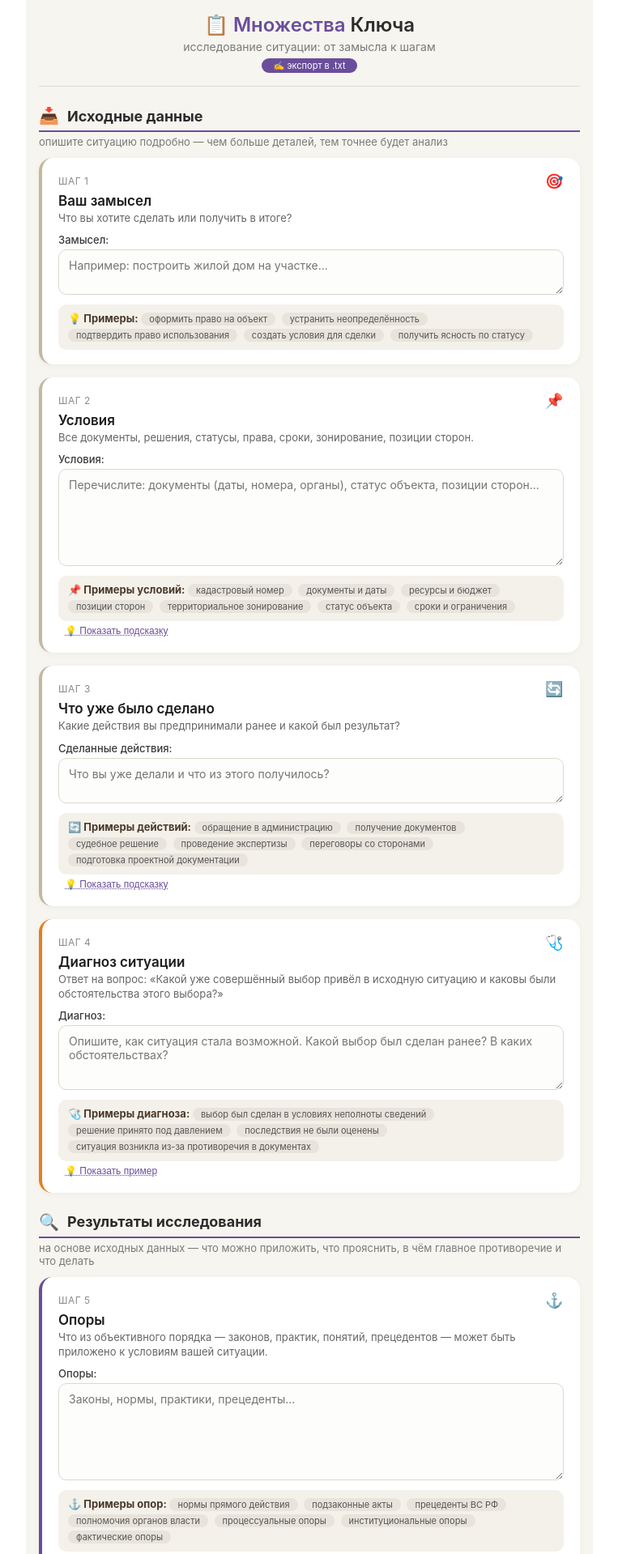
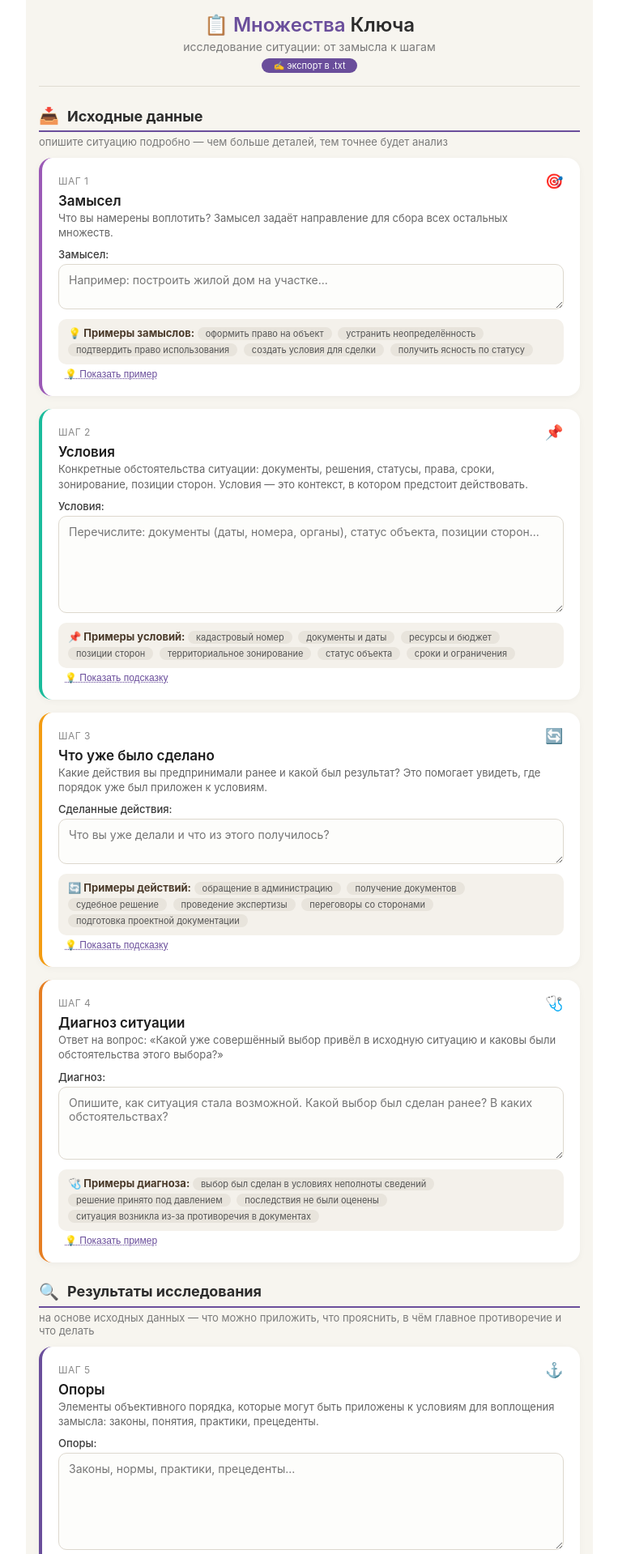
Before and after one commit to SergSi/land-use-art, a Jekyll site: the page mnozhestva-app.html, which Jekyll copies as it is, in a window 1280 px wide. Shown: the top 1919 px of the page at 81% size, without its empty margins (258-1021 px from the left). Built offline with Jekyll 4.4.1, drawn with Linux system fonts in a browser that asks for light colours; some of the changed text lies outside the part shown.

Commit message:
Update mnozhestva-app.html

```diff
--- a/mnozhestva-app.html
+++ b/mnozhestva-app.html
@@ -95,6 +95,10 @@
         border-left-color: #e67e22;
     }
 
+    .set-card.intent {
+        border-left-color: #9b59b6;
+    }
+
     .set-card.opory {
         border-left-color: #6a4e9b;
     }
@@ -109,6 +113,14 @@
 
     .set-card.critical {
         border-left-color: #e74c3c;
+    }
+
+    .set-card.done {
+        border-left-color: #f39c12;
+    }
+
+    .set-card.conditions {
+        border-left-color: #1abc9c;
     }
 
     .set-card .set-label {
@@ -172,6 +184,10 @@
 
     .set-card .field-group textarea.small {
         min-height: 56px;
+    }
+
+    .set-card .field-group textarea.medium {
+        min-height: 90px;
     }
 
     .set-card .field-group textarea.large {
@@ -472,36 +488,41 @@
     </div>
     <div class="section-sub">опишите ситуацию подробно — чем больше деталей, тем точнее будет анализ</div>
 
-    <!-- КАРТОЧКА: ЗАМЫСЕЛ -->
-    <div class="set-card">
+    <!-- КАРТОЧКА: ЗАМЫСЕЛ (ШАГ 1) -->
+    <div class="set-card intent">
         <div class="set-label">
             <span>ШАГ 1</span>
             <span class="set-icon">🎯</span>
         </div>
-        <div class="set-title">Ваш замысел</div>
-        <div class="set-desc">Что вы хотите сделать или получить в итоге?</div>
+        <div class="set-title">Замысел</div>
+        <div class="set-desc">Что вы намерены воплотить? Замысел задаёт направление для сбора всех остальных множеств.</div>
         <div class="field-group">
             <label for="s-intent">Замысел:</label>
             <textarea id="s-intent" class="small" placeholder="Например: построить жилой дом на участке..."></textarea>
         </div>
         <div class="examples">
-            <strong>💡 Примеры:</strong>
+            <strong>💡 Примеры замыслов:</strong>
                 <span class="tag">оформить право на объект</span>
                 <span class="tag">устранить неопределённость</span>
                 <span class="tag">подтвердить право использования</span>
                 <span class="tag">создать условия для сделки</span>
                 <span class="tag">получить ясность по статусу</span>
         </div>
+        <button class="hint-toggle" onclick="toggleHint('intent-hint')">💡 Показать пример</button>
+        <div class="hint" id="intent-hint">
+            <strong>Пример замысла:</strong><br>
+            Получить разрешение на строительство жилого дома на земельном участке в г. Геленджик.
+        </div>
     </div>
 
-    <!-- КАРТОЧКА: УСЛОВИЯ -->
-    <div class="set-card">
+    <!-- КАРТОЧКА: УСЛОВИЯ (ШАГ 2) -->
+    <div class="set-card conditions">
         <div class="set-label">
             <span>ШАГ 2</span>
             <span class="set-icon">📌</span>
         </div>
         <div class="set-title">Условия</div>
-        <div class="set-desc">Все документы, решения, статусы, права, сроки, зонирование, позиции сторон.</div>
+        <div class="set-desc">Конкретные обстоятельства ситуации: документы, решения, статусы, права, сроки, зонирование, позиции сторон. Условия — это контекст, в котором предстоит действовать.</div>
         <div class="field-group">
             <label for="s-conditions">Условия:</label>
             <textarea id="s-conditions" class="large" placeholder="Перечислите: документы (даты, номера, органы), статус объекта, позиции сторон..."></textarea>
@@ -529,14 +550,14 @@
         </div>
     </div>
 
-    <!-- КАРТОЧКА: ЧТО УЖЕ БЫЛО СДЕЛАНО -->
-    <div class="set-card">
+    <!-- КАРТОЧКА: ЧТО УЖЕ БЫЛО СДЕЛАНО (ШАГ 3) -->
+    <div class="set-card done">
         <div class="set-label">
             <span>ШАГ 3</span>
             <span class="set-icon">🔄</span>
         </div>
         <div class="set-title">Что уже было сделано</div>
-        <div class="set-desc">Какие действия вы предпринимали ранее и какой был результат?</div>
+        <div class="set-desc">Какие действия вы предпринимали ранее и какой был результат? Это помогает увидеть, где порядок уже был приложен к условиям.</div>
         <div class="field-group">
             <label for="s-done">Сделанные действия:</label>
             <textarea id="s-done" class="small" placeholder="Что вы уже делали и что из этого получилось?"></textarea>
@@ -561,7 +582,7 @@
         </div>
     </div>
 
-    <!-- НОВАЯ КАРТОЧКА: ДИАГНОЗ СИТУАЦИИ (Статья 8, 11) -->
+    <!-- КАРТОЧКА: ДИАГНОЗ СИТУАЦИИ (ШАГ 4) -->
     <div class="set-card diagnosis">
         <div class="set-label">
             <span>ШАГ 4</span>
@@ -596,14 +617,14 @@
     </div>
     <div class="section-sub">на основе исходных данных — что можно приложить, что прояснить, в чём главное противоречие и что делать</div>
 
-    <!-- КАРТОЧКА: ОПОРЫ -->
+    <!-- КАРТОЧКА: ОПОРЫ (ШАГ 5) -->
     <div class="set-card opory">
         <div class="set-label">
             <span>ШАГ 5</span>
             <span class="set-icon">⚓</span>
         </div>
         <div class="set-title">Опоры</div>
-        <div class="set-desc">Что из объективного порядка — законов, практик, понятий, прецедентов — может быть приложено к условиям вашей ситуации.</div>
+        <div class="set-desc">Элементы объективного порядка, которые могут быть приложены к условиям для воплощения замысла: законы, понятия, практики, прецеденты.</div>
         <div class="field-group">
             <label for="s-supports">Опоры:</label>
             <textarea id="s-supports" class="large" placeholder="Законы, нормы, практики, прецеденты..."></textarea>
@@ -631,14 +652,14 @@
         </div>
     </div>
 
-    <!-- КАРТОЧКА: ВОПРОСЫ -->
+    <!-- КАРТОЧКА: ВОПРОСЫ (ШАГ 6) -->
     <div class="set-card voprosy">
         <div class="set-label">
             <span>ШАГ 6</span>
             <span class="set-icon">❓</span>
         </div>
         <div class="set-title">Вопросы</div>
-        <div class="set-desc">Что нужно прояснить, чтобы замысел получил опору в условиях. Вопросы проверяются критерием: «Приближает ли ответ на этот вопрос к пониманию главного противоречия?»</div>
+        <div class="set-desc">Всё, что должно быть прояснено на границе между опорами и условиями. Вопросы проверяются критерием: «Приближает ли прояснение этого вопроса к пониманию главного противоречия?»</div>
         <div class="field-group">
             <label for="s-questions">Вопросы:</label>
             <textarea id="s-questions" class="large" placeholder="Что нужно проверить, уточнить, выяснить?"></textarea>
@@ -665,17 +686,17 @@
         </div>
     </div>
 
-    <!-- КАРТОЧКА: КРИТИЧЕСКИЙ ОСТАТОК -->
+    <!-- КАРТОЧКА: КРИТИЧЕСКИЙ ОСТАТОК (ШАГ 7) -->
     <div class="set-card critical">
         <div class="set-label">
             <span>ШАГ 7</span>
             <span class="set-icon">🔴</span>
         </div>
         <div class="set-title">Критический остаток</div>
-        <div class="set-desc">Главное противоречие — диагноз ситуации. Устранение этого остатка разрешает большинство производных проблем.</div>
+        <div class="set-desc">Главное противоречие, которое держит ситуацию и мешает воплощению замысла. Это диагноз, сформулированный как противоречие. Устранение этого остатка разрешает большинство производных проблем.</div>
         <div class="field-group">
             <label for="s-critical">Критический остаток:</label>
-            <textarea id="s-critical" class="small" placeholder="Главное противоречие в 1-3 предложениях"></textarea>
+            <textarea id="s-critical" class="medium" placeholder="Главное противоречие в 1-3 предложениях"></textarea>
         </div>
         <div class="examples">
             <strong>🔴 Примеры критических остатков:</strong>
@@ -692,14 +713,14 @@
         </div>
     </div>
 
-    <!-- КАРТОЧКА: ШАГИ -->
+    <!-- КАРТОЧКА: ШАГИ (ШАГ 8) -->
     <div class="set-card shagi">
         <div class="set-label">
             <span>ШАГ 8</span>
             <span class="set-icon">⚡</span>
         </div>
         <div class="set-title">Шаги</div>
-        <div class="set-desc">Первые действия, которые надо совершить, исходя из Критического остатка. Шаги — это гипотеза, а не обязательство.</div>
+        <div class="set-desc">Результат преобразования Критического остатка. Первые действия, которые надо совершить. Шаги — это гипотеза, а не обязательство.</div>
         <div class="field-group">
             <label for="s-steps">Шаги:</label>
             <textarea id="s-steps" class="large" placeholder="Что делать прямо сейчас?"></textarea>
@@ -727,7 +748,7 @@
 
     <div class="counter">
         <span>📊 Заполнено:</span>
-        <span><span class="num" id="fieldCounter">0</span> из <span class="num">9</span> полей</span>
+        <span><span class="num" id="fieldCounter">0</span> из <span class="num">8</span> полей</span>
     </div>
 
     <!-- КНОПКИ УПРАВЛЕНИЯ -->
@@ -739,13 +760,13 @@
     <!-- КНОПКИ ЭКСПОРТА -->
     <div class="btn-group-export">
         <button class="btn btn-export" onclick="exportTxt('source')">
-            <span class="icon">📤</span> Экспорт исходных данных
+            <span class="icon">📤</span> Исходные данные
         </button>
         <button class="btn btn-export" onclick="exportTxt('results')">
-            <span class="icon">📤</span> Экспорт результатов
+            <span class="icon">📤</span> Результаты
         </button>
         <button class="btn btn-export" onclick="exportTxt('all')" style="background: linear-gradient(135deg, #27ae60, #2980b9);">
-            <span class="icon">📤</span> Экспорт всё вместе
+            <span class="icon">📤</span> Всё вместе
         </button>
     </div>
 
@@ -799,17 +820,6 @@
         steps: '⚡ Шаги'
     };
 
-    var fieldHints = {
-        intent: 'Что вы хотите сделать или получить в итоге?',
-        conditions: 'Документы, решения, статусы, права, сроки, зонирование, позиции сторон',
-        done: 'Какие действия вы предпринимали ранее и какой был результат?',
-        diagnosis: 'Как ситуация стала возможной? Какой выбор был сделан?',
-        supports: 'Что из объективного порядка — законов, практик, понятий, прецедентов — может быть приложено к условиям?',
-        questions: 'Что нужно прояснить, чтобы замысел получил опору в условиях?',
-        critical: 'Главное противоречие — диагноз ситуации',
-        steps: 'Первые действия, которые надо совершить'
-    };
-
     // ============================================
     // 2. ПОДСКАЗКИ
     // ============================================
@@ -1054,7 +1057,7 @@
     }
 
     // ============================================
-    // 8. ЗАПОЛНИТЬ ПРИМЕР (на основе материала из файла)
+    // 8. ЗАПОЛНИТЬ ПРИМЕР
     // ============================================
 
     function loadExample() {
@@ -1174,7 +1176,10 @@
     }
 
     console.log('📋 Множества Ключа загружены');
-    console.log('💡 Заполните поля и нажмите "Экспортировать" для сохранения в .txt');
+    console.log('💡 Заполните поля в порядке:');
+    console.log('   1. Замысел → 2. Условия → 3. Что сделано → 4. Диагноз');
+    console.log('   5. Опоры → 6. Вопросы → 7. Критический остаток → 8. Шаги');
+    console.log('📤 Экспорт в .txt — кнопки внизу');
 </script>
 </body>
 </html>
```
Also changed, not shown: other parts of mnozhestva-app.html (+0 -8 lines).
